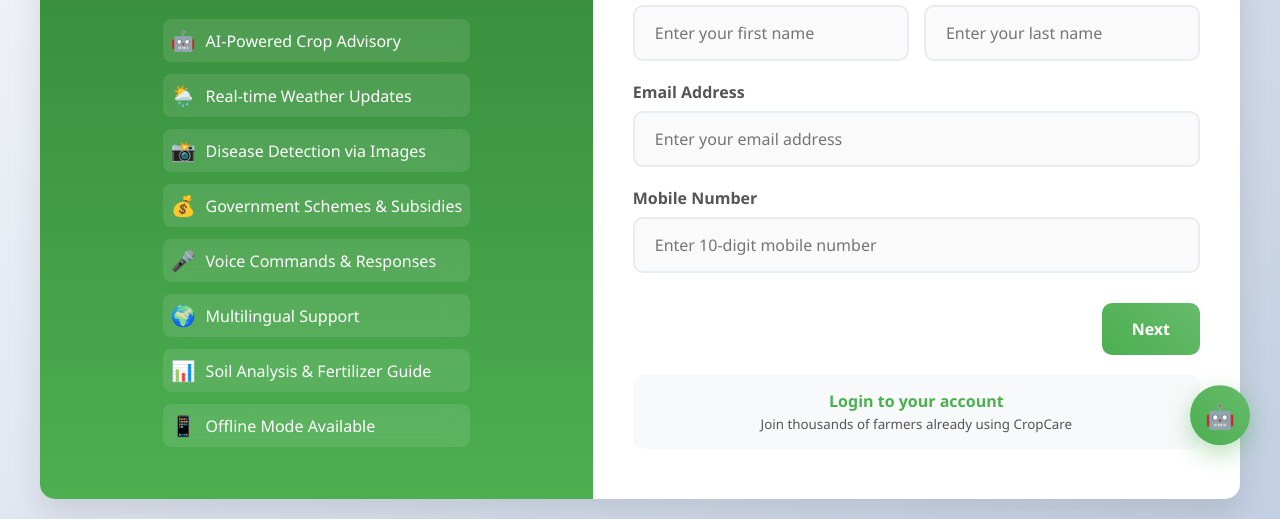
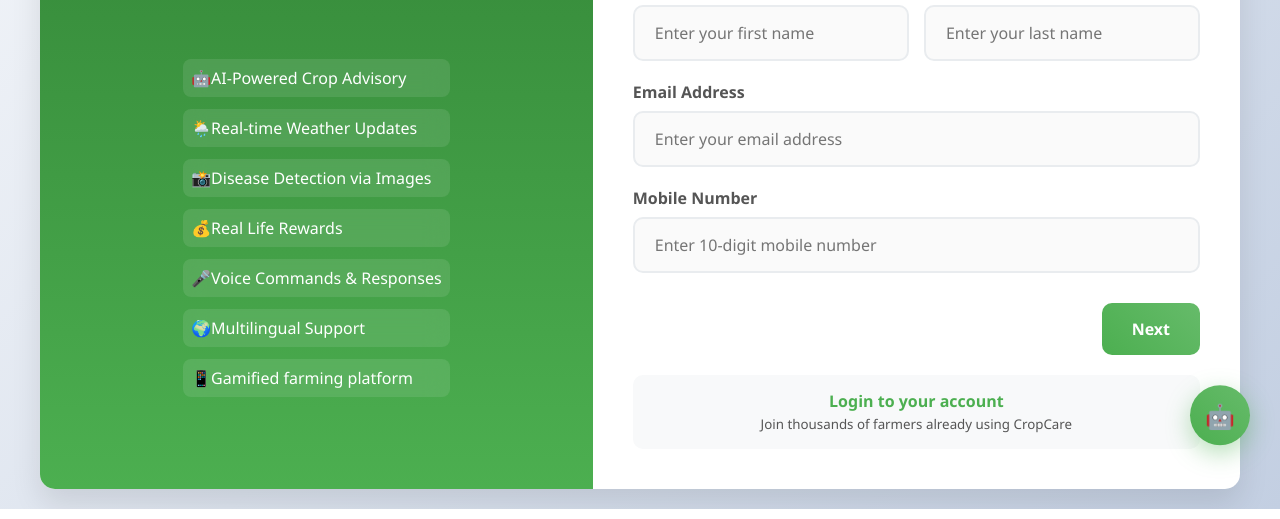
Before and after one commit to DarkCoder26/CropCare, a plain HTML site: page index1.html in a window 1280 px wide. Shown: the part 318-837 px from the top of the page. Drawn offline with Linux system fonts and the light colour scheme.

Commit message:
Update index1.html

```diff
--- a/index1.html
+++ b/index1.html
@@ -574,17 +574,16 @@
         <div class="left-panel">
             <div class="app-logo">🌱</div>
             <h1 class="app-title">Cropcare</h1>
-            <p class="app-subtitle">Smart Crop Advisory System for Farmers</p>
+            <p class="app-subtitle">Gamified Farming Platform</p>
 
             <div class="signup-benefits">
-                <div><span class="benefit-icon">🤖</span> AI-Powered Crop Advisory</div>
-                <div><span class="benefit-icon">🌦️</span> Real-time Weather Updates</div>
-                <div><span class="benefit-icon">📸</span> Disease Detection via Images</div>
-                <div><span class="benefit-icon">💰</span> Government Schemes & Subsidies</div>
-                <div><span class="benefit-icon">🎤</span> Voice Commands & Responses</div>
-                <div><span class="benefit-icon">🌍</span> Multilingual Support</div>
-                <div><span class="benefit-icon">📊</span> Soil Analysis & Fertilizer Guide</div>
-                <div><span class="benefit-icon">📱</span> Offline Mode Available</div>
+                <div><span class="feature-icon">🤖</span> AI-Powered Crop Advisory</div>
+                <div><span class="feature-icon">🌦️</span> Real-time Weather Updates</div>
+                <div><span class="feature-icon">📸</span> Disease Detection via Images</div>
+                <div><span class="feature-icon">💰</span> Real Life Rewards</div>
+                <div><span class="feature-icon">🎤</span> Voice Commands & Responses</div>
+                <div><span class="feature-icon">🌍</span> Multilingual Support</div>
+                <div><span class="feature-icon">📱</span> Gamified farming platform</div>
             </div>
         </div>
 
```
